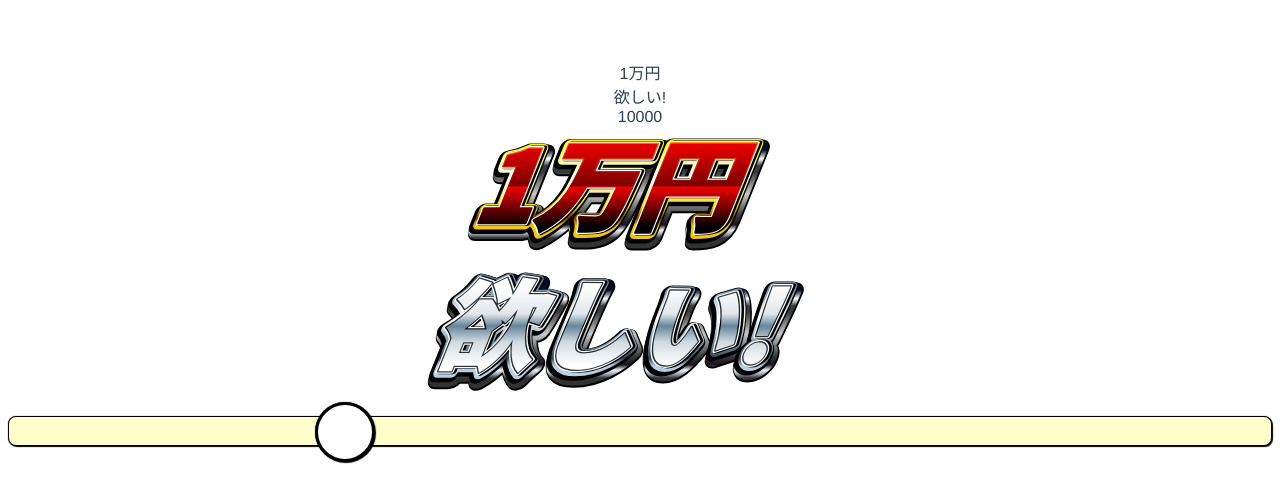
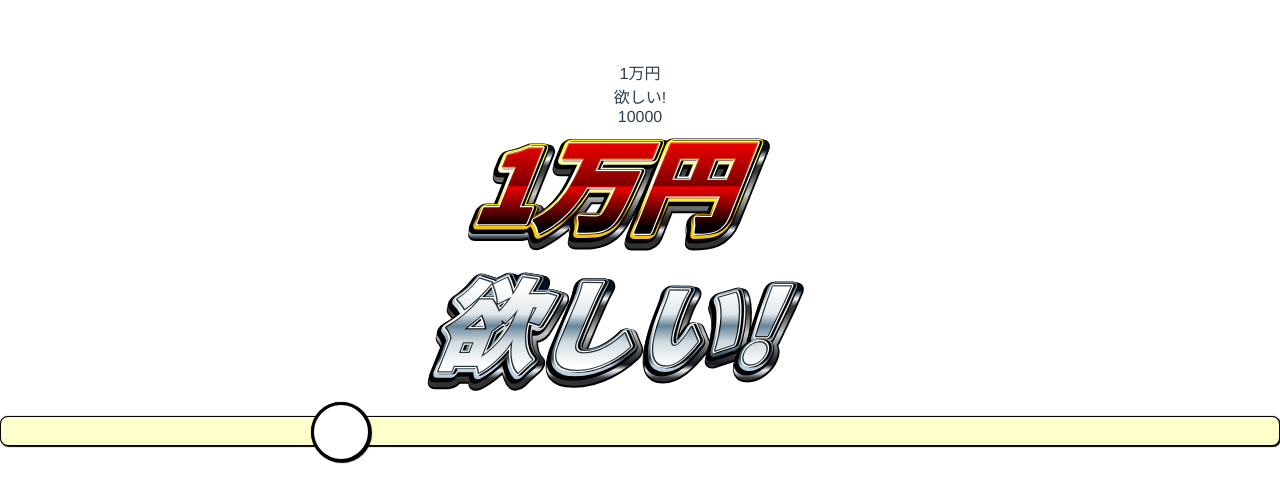
Before and after one commit to miyaoka/5000trillion-slider, a Vue app: page / in a window 1280 px wide. Shown: the top 502 px of the page. Built offline with nearby package versions, Linux system fonts and the light colour scheme.

Commit message:
Update style

```diff
--- a/src/App.vue
+++ b/src/App.vue
@@ -18,5 +18,8 @@ export default {
 </script>
 
 <style>
-
+html,
+body {
+  margin: 0;
+}
 </style>
```
